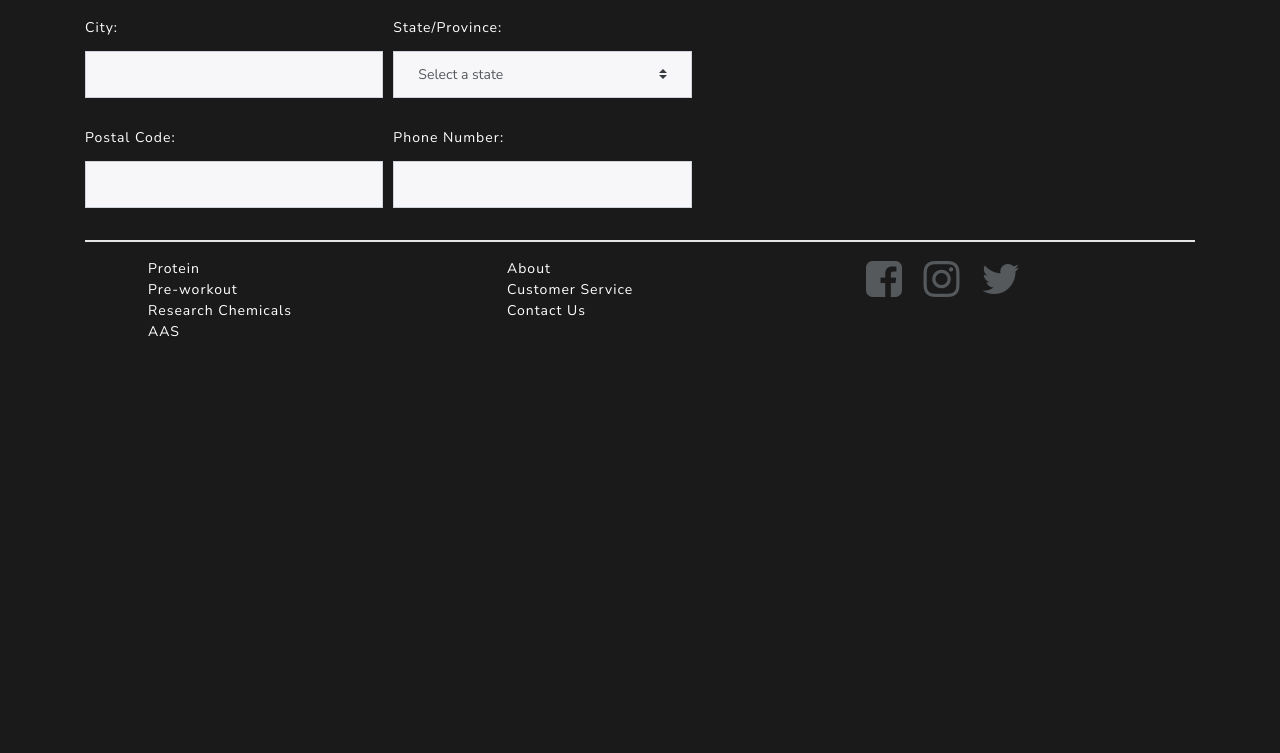
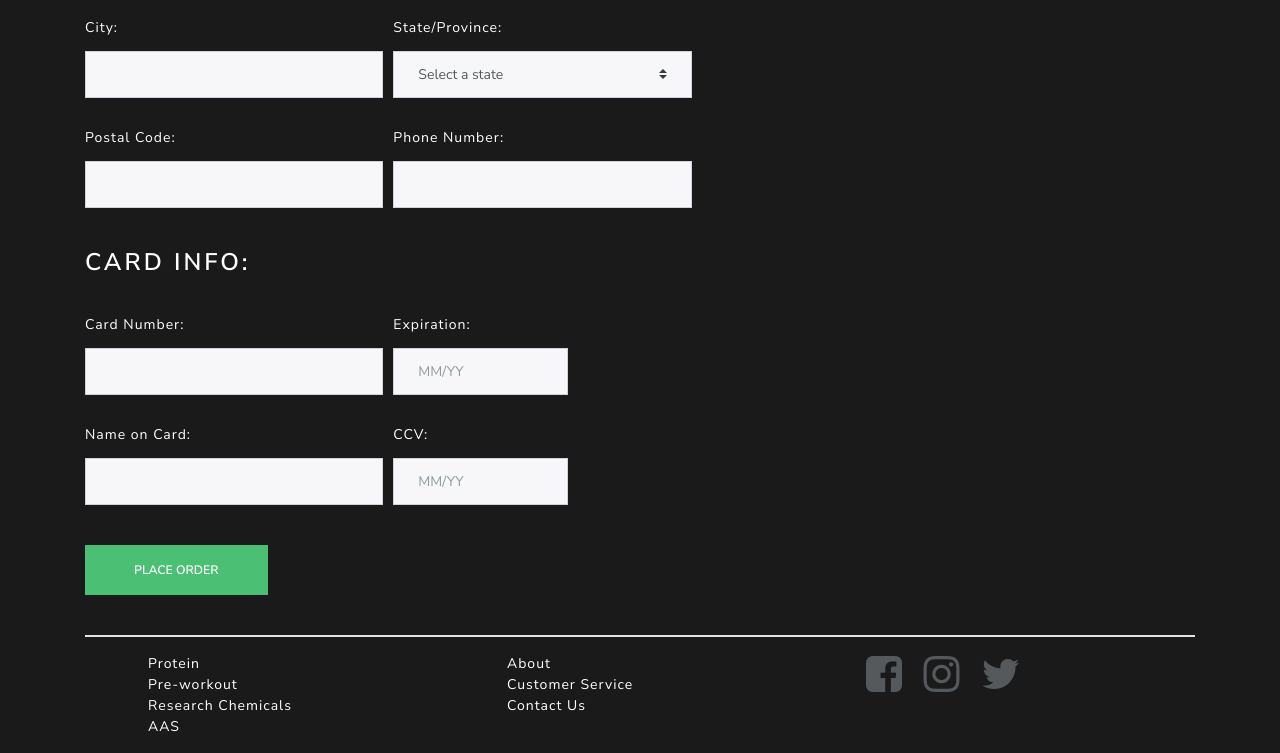
Before and after one commit to MNeipp/Dojo_Projects, a Django app: page /cart in a window 1280 px wide. Shown: the part 983-1736 px from the top of the page. Before the commit the page ends 1320 px from the top, so only its background shows below. Run offline with Django 3.2, Linux system fonts and the light colour scheme; some libraries are stand-ins or nearby versions.

Commit message:
Cart HTML finished

```diff
--- a/supplement_store/store_app/templates/cart.html
+++ b/supplement_store/store_app/templates/cart.html
@@ -159,9 +159,8 @@
                             <input type="text" class="form-control" name="phone" id="phone">
                         </div>
                     </div>
+            </div>
 
-                </form>
-            </div>
             <div class="col-md-4 col-sm-12 order-first order-md-2">
                 <div class="card bg-secondary mb-3">
                     <div class="card-header font-weight-bold h2">Order Summary</div>
@@ -181,9 +180,7 @@
 
         <div class="row mt-4">
             <div class="col-md-8 col-sm-12">
-                <h3 class="text-light">Billing Address:</h3>
-                <form action="" class="mt-4" method="POST" id="payment-form">
-                    {% csrf_token %}
+                <h3 class="text-light mb-4">Billing Address:</h3>
                 <div class="form-group">
                     <div class="custom-control custom-checkbox">
                         <input type="checkbox" class="custom-control-input" id="billing">
@@ -279,6 +276,28 @@
                         <input type="text" class="form-control" name="phone" id="phone">
                     </div>
                 </div>
+                <h3 class="text-light my-4">Card Info:</h3>
+                <div class="form-row">
+                    <div class="form-group col-sm-9 col-md-5">
+                        <label for="card_number" class="col-form-label text-light">Card Number:</label>
+                        <input type="text" class="form-control" name="card_number" id="card_number">
+                    </div>
+                    <div class="form-group col-sm-9 col-md-3">
+                        <label for="card_expiration" class="col-form-label text-light">Expiration:</label>
+                        <input type="text" class="form-control" name="card_expiration" id="card_expiration" placeholder="MM/YY">
+                    </div>
+                    <div class="form-group col-sm-9 col-md-5">
+                        <label for="card_name" class="col-form-label text-light">Name on Card:</label>
+                        <input type="text" class="form-control" name="card_name" id="card_name">
+                    </div>
+                    <div class="form-group col-sm-9 col-md-3">
+                        <label for="card_ccv" class="col-form-label text-light">CCV:</label>
+                        <input type="text" class="form-control" name="card_ccv" id="card_ccv" placeholder="MM/YY">
+                    </div>
+                </div>
+                <input type="submit" value="Place Order" class="btn btn-success col-sm-12 col-md-3 my-4">
+
+
 
                 </form>
             </div>
```
Lines whose indentation alone changed are shown as unchanged.
